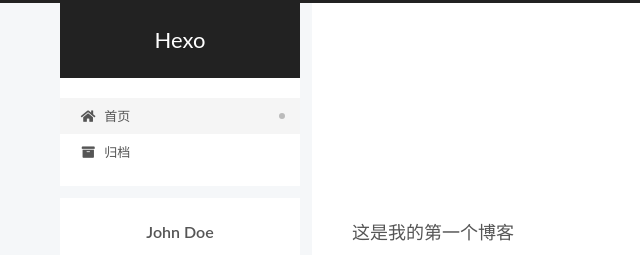
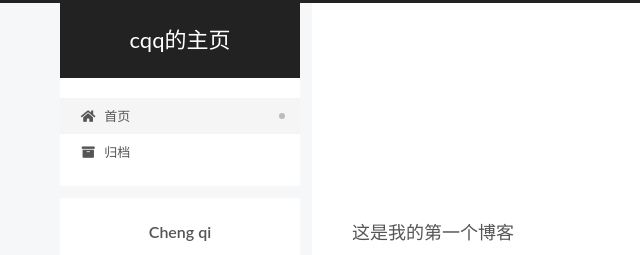
Before and after one commit to iCr3ep/iCr3ep.github.io, a plain HTML site: page index.html in a window 1280 px wide. Shown: the top 255 px of the page, 0-640 px from the left. Drawn offline with Linux system fonts and the light colour scheme.

Commit message:
Site updated: 2022-10-24 12:37:04

```diff
--- a/index.html
+++ b/index.html
@@ -21,11 +21,11 @@
   </script>
 
   <meta property="og:type" content="website">
-<meta property="og:title" content="Hexo">
+<meta property="og:title" content="cqq的主页">
 <meta property="og:url" content="http://example.com/index.html">
-<meta property="og:site_name" content="Hexo">
+<meta property="og:site_name" content="cqq的主页">
 <meta property="og:locale" content="zh_CN">
-<meta property="article:author" content="John Doe">
+<meta property="article:author" content="Cheng qi">
 <meta name="twitter:card" content="summary">
 
 <link rel="canonical" href="http://example.com/">
@@ -41,7 +41,7 @@
   };
 </script>
 
-  <title>Hexo</title>
+  <title>cqq的主页</title>
 
 
 
@@ -92,7 +92,7 @@
 
     <a href="/" class="brand" rel="start">
       <span class="logo-line-before"><i></i></span>
-      <h1 class="site-title">Hexo</h1>
+      <h1 class="site-title">cqq的主页</h1>
       <span class="logo-line-after"><i></i></span>
     </a>
   </div>
@@ -149,12 +149,12 @@
 
     <span hidden itemprop="author" itemscope itemtype="http://schema.org/Person">
       <meta itemprop="image" content="/images/avatar.gif">
-      <meta itemprop="name" content="John Doe">
+      <meta itemprop="name" content="Cheng qi">
       <meta itemprop="description" content="">
     </span>
 
     <span hidden itemprop="publisher" itemscope itemtype="http://schema.org/Organization">
-      <meta itemprop="name" content="Hexo">
+      <meta itemprop="name" content="cqq的主页">
     </span>
       <header class="post-header">
         <h2 class="post-title" itemprop="name headline">
@@ -208,12 +208,12 @@
 
     <span hidden itemprop="author" itemscope itemtype="http://schema.org/Person">
       <meta itemprop="image" content="/images/avatar.gif">
-      <meta itemprop="name" content="John Doe">
+      <meta itemprop="name" content="Cheng qi">
       <meta itemprop="description" content="">
     </span>
 
     <span hidden itemprop="publisher" itemscope itemtype="http://schema.org/Organization">
-      <meta itemprop="name" content="Hexo">
+      <meta itemprop="name" content="cqq的主页">
     </span>
       <header class="post-header">
         <h2 class="post-title" itemprop="name headline">
@@ -328,7 +328,7 @@
 
       <div class="site-overview-wrap sidebar-panel">
         <div class="site-author motion-element" itemprop="author" itemscope itemtype="http://schema.org/Person">
-  <p class="site-author-name" itemprop="name">John Doe</p>
+  <p class="site-author-name" itemprop="name">Cheng qi</p>
   <div class="site-description" itemprop="description"></div>
 </div>
 <div class="site-state-wrap motion-element">
@@ -368,7 +368,7 @@
   <span class="with-love">
     <i class="fa fa-heart"></i>
   </span>
-  <span class="author" itemprop="copyrightHolder">John Doe</span>
+  <span class="author" itemprop="copyrightHolder">Cheng qi</span>
 </div>
   <div class="powered-by">由 <a href="https://hexo.io/" class="theme-link" rel="noopener" target="_blank">Hexo</a> & <a href="https://pisces.theme-next.org/" class="theme-link" rel="noopener" target="_blank">NexT.Pisces</a> 强力驱动
   </div>
```
Also changed, not shown: 2022/10/24/hello-world/index.html (+8 -8 lines), 2022/10/24/my-first-blog/index.html (+8 -8 lines), archives/2022/10/index.html (+7 -7 lines), archives/2022/index.html (+7 -7 lines), archives/index.html (+7 -7 lines).
